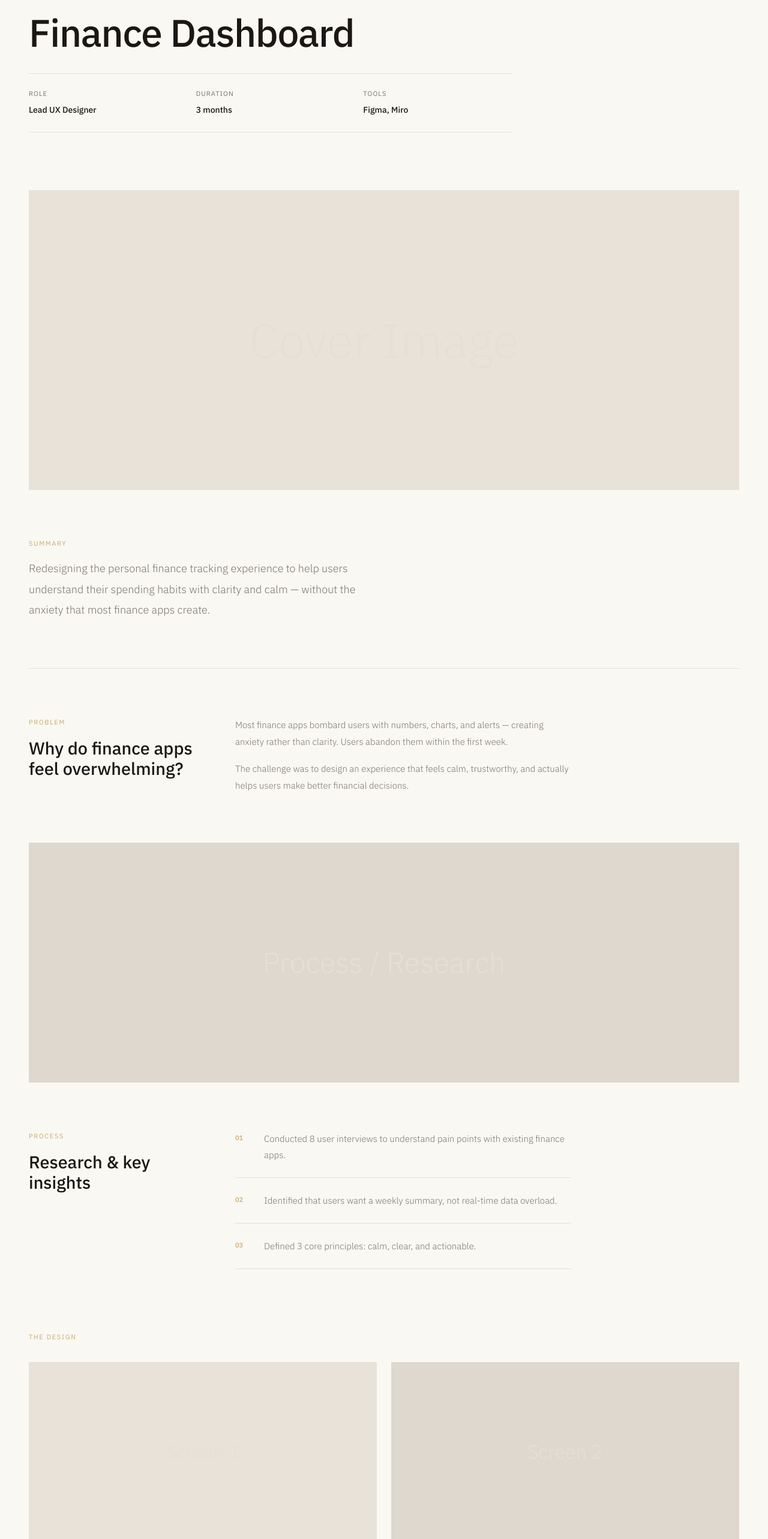
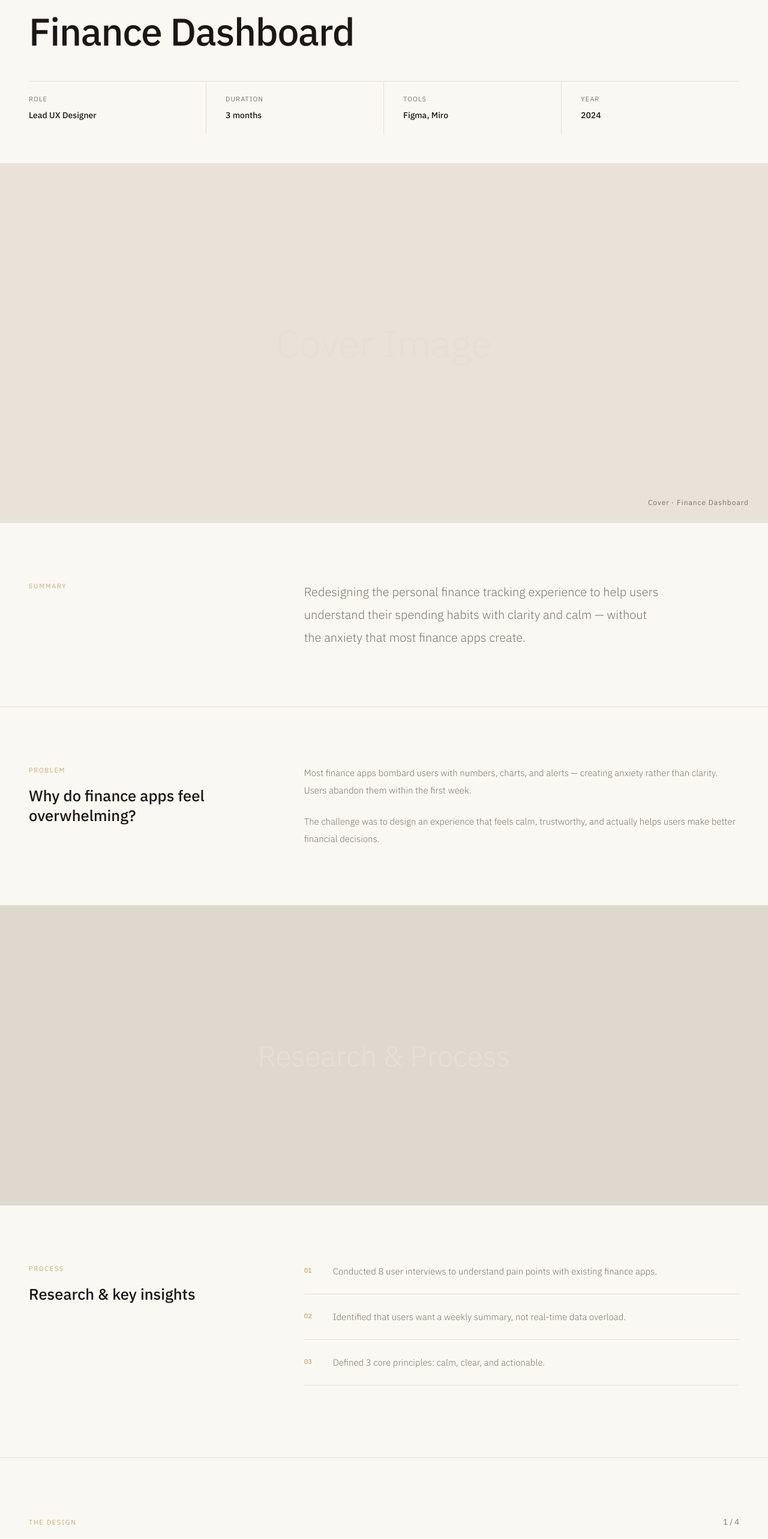
Before and after one commit to NazrinChobanzada/my-portfolio, a Next.js app: page /work/finance-dashboard in a window 1280 px wide. Shown: the part 180-2746 px from the top of the page at 60% size. Built offline with nearby package versions, Linux system fonts and the light colour scheme.

Commit message:
açıklama

```diff
--- a/app/work/finance-dashboard/page.tsx
+++ b/app/work/finance-dashboard/page.tsx
@@ -1,9 +1,26 @@
 "use client";
 import Link from "next/link";
+import { useState } from "react";
 
 export default function FinanceDashboard() {
+  const [activeSlide, setActiveSlide] = useState(0);
+
+  const slides = [
+    { bg: '#E8E2D9', label: 'Entry Point — Dashboard Overview' },
+    { bg: '#DFD8CE', label: 'Spending Breakdown' },
+    { bg: '#D8D0C4', label: 'Weekly Summary View' },
+    { bg: '#CFC8BC', label: 'Transaction Detail' },
+  ];
+
   return (
     <>
+      <style>{`
+        .slide-btn { cursor: pointer; transition: all 0.3s ease; }
+        .slide-btn:hover { opacity: 1 !important; }
+        .nav-link { transition: color 0.2s; }
+        .nav-link:hover { color: var(--dark) !important; }
+      `}</style>
+
       {/* NAV */}
       <nav style={{
         display: 'flex', alignItems: 'center', justifyContent: 'space-between',
@@ -13,26 +30,27 @@ export default function FinanceDashboard() {
         <Link href="/" style={{ fontFamily: 'var(--ff-display)', fontSize: '20px', textDecoration: 'none', color: 'var(--dark)' }}>
           Alex Doe
         </Link>
-        <Link href="/#work" style={{ fontSize: '13px', color: 'var(--muted)', textDecoration: 'none', letterSpacing: '0.05em' }}>
+        <Link href="/#work" className="nav-link" style={{ fontSize: '13px', color: 'var(--muted)', textDecoration: 'none', letterSpacing: '0.05em' }}>
           ← Back to work
         </Link>
       </nav>
 
-      {/* HERO */}
-      <section style={{ padding: '5rem 3rem 3rem', maxWidth: '900px' }}>
+      {/* HEADER */}
+      <section style={{ padding: '5rem 3rem 3rem' }}>
         <div style={{ fontSize: '12px', letterSpacing: '0.15em', color: 'var(--accent)', textTransform: 'uppercase', marginBottom: '1rem' }}>
           Mobile App · 2024
         </div>
-        <h1 style={{ fontFamily: 'var(--ff-display)', fontSize: 'clamp(2.5rem,5vw,4rem)', fontWeight: 500, lineHeight: 1.1, marginBottom: '2rem', letterSpacing: '-0.02em' }}>
+        <h1 style={{ fontFamily: 'var(--ff-display)', fontSize: 'clamp(2.5rem,5vw,4.5rem)', fontWeight: 500, lineHeight: 1.05, letterSpacing: '-0.02em', marginBottom: '3rem', maxWidth: '700px' }}>
           Finance Dashboard
         </h1>
-        <div style={{ display: 'grid', gridTemplateColumns: 'repeat(3,1fr)', gap: '2rem', borderTop: '1px solid var(--border)', borderBottom: '1px solid var(--border)', padding: '1.5rem 0', marginBottom: '3rem' }}>
+        <div style={{ display: 'grid', gridTemplateColumns: 'repeat(4,1fr)', gap: '0', borderTop: '1px solid var(--border)' }}>
           {[
             { label: 'Role', value: 'Lead UX Designer' },
             { label: 'Duration', value: '3 months' },
             { label: 'Tools', value: 'Figma, Miro' },
-          ].map(item => (
-            <div key={item.label}>
+            { label: 'Year', value: '2024' },
+          ].map((item, i) => (
+            <div key={item.label} style={{ padding: '1.25rem 0', borderRight: i < 3 ? '1px solid var(--border)' : 'none', paddingRight: '2rem', paddingLeft: i > 0 ? '2rem' : '0' }}>
               <div style={{ fontSize: '11px', color: 'var(--muted)', letterSpacing: '0.1em', textTransform: 'uppercase', marginBottom: '0.4rem' }}>{item.label}</div>
               <div style={{ fontSize: '14px', fontWeight: 500 }}>{item.value}</div>
             </div>
@@ -40,30 +58,30 @@ export default function FinanceDashboard() {
         </div>
       </section>
 
-      {/* COVER */}
-      <div style={{ background: '#E8E2D9', height: '500px', margin: '0 3rem', display: 'flex', alignItems: 'center', justifyContent: 'center' }}>
-        <span style={{ fontFamily: 'var(--ff-display)', fontSize: '5rem', color: 'var(--border)', fontWeight: 300 }}>Cover Image</span>
+      {/* COVER — full width */}
+      <div style={{ background: '#E8E2D9', height: '600px', margin: '0', display: 'flex', alignItems: 'center', justifyContent: 'center', position: 'relative' }}>
+        <span style={{ fontFamily: 'var(--ff-display)', fontSize: '4rem', color: 'var(--border)', fontWeight: 300 }}>Cover Image</span>
+        <div style={{ position: 'absolute', bottom: '1.5rem', right: '2rem', fontSize: '12px', color: 'var(--muted)', letterSpacing: '0.08em' }}>Cover · Finance Dashboard</div>
       </div>
 
       {/* SUMMARY */}
-      <section style={{ padding: '5rem 3rem', maxWidth: '700px' }}>
-        <div style={{ fontSize: '11px', letterSpacing: '0.15em', color: 'var(--accent)', textTransform: 'uppercase', marginBottom: '1rem' }}>Summary</div>
-        <p style={{ fontSize: '18px', lineHeight: 1.9, color: 'var(--muted)', fontWeight: 300 }}>
+      <section style={{ padding: '6rem 3rem', display: 'grid', gridTemplateColumns: '1fr 2fr', gap: '6rem', borderBottom: '1px solid var(--border)' }}>
+        <div>
+          <div style={{ fontSize: '11px', letterSpacing: '0.15em', color: 'var(--accent)', textTransform: 'uppercase', marginBottom: '1rem' }}>Summary</div>
+        </div>
+        <p style={{ fontSize: '20px', lineHeight: 1.9, color: 'var(--muted)', fontWeight: 300, maxWidth: '600px' }}>
           Redesigning the personal finance tracking experience to help users understand their spending habits with clarity and calm — without the anxiety that most finance apps create.
         </p>
       </section>
 
-      {/* DIVIDER */}
-      <div style={{ borderTop: '1px solid var(--border)', margin: '0 3rem' }} />
-
       {/* PROBLEM */}
-      <section style={{ padding: '5rem 3rem', display: 'grid', gridTemplateColumns: '1fr 2fr', gap: '4rem', maxWidth: '1000px' }}>
+      <section style={{ padding: '6rem 3rem', display: 'grid', gridTemplateColumns: '1fr 2fr', gap: '6rem', borderBottom: '1px solid var(--border)' }}>
         <div>
           <div style={{ fontSize: '11px', letterSpacing: '0.15em', color: 'var(--accent)', textTransform: 'uppercase', marginBottom: '1rem' }}>Problem</div>
-          <h2 style={{ fontFamily: 'var(--ff-display)', fontSize: '1.8rem', fontWeight: 500, lineHeight: 1.2 }}>Why do finance apps feel overwhelming?</h2>
+          <h2 style={{ fontFamily: 'var(--ff-display)', fontSize: '1.6rem', fontWeight: 500, lineHeight: 1.3 }}>Why do finance apps feel overwhelming?</h2>
         </div>
         <div>
-          <p style={{ fontSize: '15px', lineHeight: 1.9, color: 'var(--muted)', fontWeight: 300, marginBottom: '1rem' }}>
+          <p style={{ fontSize: '15px', lineHeight: 1.9, color: 'var(--muted)', fontWeight: 300, marginBottom: '1.5rem' }}>
             Most finance apps bombard users with numbers, charts, and alerts — creating anxiety rather than clarity. Users abandon them within the first week.
           </p>
           <p style={{ fontSize: '15px', lineHeight: 1.9, color: 'var(--muted)', fontWeight: 300 }}>
@@ -72,16 +90,16 @@ export default function FinanceDashboard() {
         </div>
       </section>
 
-      {/* IMAGE PLACEHOLDER */}
-      <div style={{ margin: '0 3rem', background: '#DFD8CE', height: '400px', display: 'flex', alignItems: 'center', justifyContent: 'center' }}>
-        <span style={{ fontFamily: 'var(--ff-display)', fontSize: '3rem', color: 'var(--border)', fontWeight: 300 }}>Process / Research</span>
+      {/* IMAGE — full width */}
+      <div style={{ background: '#DFD8CE', height: '500px', display: 'flex', alignItems: 'center', justifyContent: 'center', position: 'relative' }}>
+        <span style={{ fontFamily: 'var(--ff-display)', fontSize: '3rem', color: 'var(--border)', fontWeight: 300 }}>Research & Process</span>
       </div>
 
       {/* PROCESS */}
-      <section style={{ padding: '5rem 3rem', display: 'grid', gridTemplateColumns: '1fr 2fr', gap: '4rem', maxWidth: '1000px' }}>
+      <section style={{ padding: '6rem 3rem', display: 'grid', gridTemplateColumns: '1fr 2fr', gap: '6rem', borderBottom: '1px solid var(--border)' }}>
         <div>
           <div style={{ fontSize: '11px', letterSpacing: '0.15em', color: 'var(--accent)', textTransform: 'uppercase', marginBottom: '1rem' }}>Process</div>
-          <h2 style={{ fontFamily: 'var(--ff-display)', fontSize: '1.8rem', fontWeight: 500, lineHeight: 1.2 }}>Research & key insights</h2>
+          <h2 style={{ fontFamily: 'var(--ff-display)', fontSize: '1.6rem', fontWeight: 500, lineHeight: 1.3 }}>Research & key insights</h2>
         </div>
         <div>
           {[
@@ -97,30 +115,72 @@ export default function FinanceDashboard() {
         </div>
       </section>
 
-      {/* DESIGNS */}
-      <section style={{ padding: '0 3rem 5rem' }}>
-        <div style={{ fontSize: '11px', letterSpacing: '0.15em', color: 'var(--accent)', textTransform: 'uppercase', marginBottom: '2rem' }}>The Design</div>
-        <div style={{ display: 'grid', gridTemplateColumns: '1fr 1fr', gap: '1.5rem' }}>
-          {['#E8E2D9', '#DFD8CE', '#D8D0C4', '#CFC8BC'].map((bg, i) => (
-            <div key={i} style={{ background: bg, height: '300px', display: 'flex', alignItems: 'center', justifyContent: 'center' }}>
-              <span style={{ fontFamily: 'var(--ff-display)', fontSize: '2rem', color: 'var(--border)', fontWeight: 300 }}>Screen {i + 1}</span>
+      {/* SLIDER */}
+      <section style={{ padding: '6rem 3rem', borderBottom: '1px solid var(--border)' }}>
+        <div style={{ display: 'flex', justifyContent: 'space-between', alignItems: 'baseline', marginBottom: '2rem' }}>
+          <div style={{ fontSize: '11px', letterSpacing: '0.15em', color: 'var(--accent)', textTransform: 'uppercase' }}>The Design</div>
+          <span style={{ fontSize: '13px', color: 'var(--muted)' }}>{activeSlide + 1} / {slides.length}</span>
+        </div>
+
+        {/* Main slide */}
+        <div style={{ background: slides[activeSlide].bg, height: '500px', display: 'flex', alignItems: 'center', justifyContent: 'center', marginBottom: '1rem', transition: 'background 0.4s ease', position: 'relative' }}>
+          <span style={{ fontFamily: 'var(--ff-display)', fontSize: '3rem', color: 'var(--border)', fontWeight: 300 }}>Screen {activeSlide + 1}</span>
+        </div>
+
+        {/* Slide label */}
+        <div style={{ fontSize: '13px', color: 'var(--muted)', marginBottom: '1.5rem', letterSpacing: '0.03em' }}>{slides[activeSlide].label}</div>
+
+        {/* Thumbnails */}
+        <div style={{ display: 'grid', gridTemplateColumns: 'repeat(4, 1fr)', gap: '0.75rem' }}>
+          {slides.map((slide, i) => (
+            <div
+              key={i}
+              className="slide-btn"
+              onClick={() => setActiveSlide(i)}
+              style={{
+                background: slide.bg,
+                height: '100px',
+                cursor: 'pointer',
+                border: i === activeSlide ? '2px solid var(--dark)' : '2px solid transparent',
+                opacity: i === activeSlide ? 1 : 0.5,
+                transition: 'all 0.3s ease',
+                display: 'flex', alignItems: 'center', justifyContent: 'center'
+              }}
+            >
+              <span style={{ fontSize: '11px', color: 'var(--muted)', letterSpacing: '0.05em' }}>{i + 1}</span>
             </div>
           ))}
+        </div>
+
+        {/* Prev / Next */}
+        <div style={{ display: 'flex', gap: '1rem', marginTop: '1.5rem' }}>
+          <button
+            onClick={() => setActiveSlide(i => Math.max(0, i - 1))}
+            style={{ background: 'none', border: '1px solid var(--border)', padding: '0.6rem 1.25rem', fontSize: '13px', cursor: 'pointer', color: 'var(--muted)', borderRadius: '4px' }}
+          >
+            ← Prev
+          </button>
+          <button
+            onClick={() => setActiveSlide(i => Math.min(slides.length - 1, i + 1))}
+            style={{ background: 'none', border: '1px solid var(--border)', padding: '0.6rem 1.25rem', fontSize: '13px', cursor: 'pointer', color: 'var(--muted)', borderRadius: '4px' }}
+          >
+            Next →
+          </button>
         </div>
       </section>
 
       {/* LEARNINGS */}
-      <section style={{ padding: '5rem 3rem', background: 'var(--warm)' }}>
-        <div style={{ maxWidth: '700px' }}>
+      <section style={{ padding: '6rem 3rem', display: 'grid', gridTemplateColumns: '1fr 2fr', gap: '6rem', background: 'var(--warm)', borderBottom: '1px solid var(--border)' }}>
+        <div>
           <div style={{ fontSize: '11px', letterSpacing: '0.15em', color: 'var(--accent)', textTransform: 'uppercase', marginBottom: '1rem' }}>Impact & Learnings</div>
-          <p style={{ fontSize: '18px', lineHeight: 1.9, color: 'var(--muted)', fontWeight: 300 }}>
-            The redesign reduced user drop-off by 40% in testing. The biggest learning: simplicity is not about removing features — it&apos;s about revealing the right information at the right time.
-          </p>
         </div>
+        <p style={{ fontSize: '20px', lineHeight: 1.9, color: 'var(--muted)', fontWeight: 300 }}>
+          The redesign reduced user drop-off by 40% in testing. The biggest learning: simplicity is not about removing features — it&apos;s about revealing the right information at the right time.
+        </p>
       </section>
 
       {/* NEXT PROJECT */}
-      <section style={{ padding: '4rem 3rem', borderTop: '1px solid var(--border)', display: 'flex', justifyContent: 'space-between', alignItems: 'center' }}>
+      <section style={{ padding: '4rem 3rem', display: 'flex', justifyContent: 'space-between', alignItems: 'center' }}>
         <span style={{ fontSize: '12px', color: 'var(--muted)', letterSpacing: '0.1em', textTransform: 'uppercase' }}>Next project</span>
         <Link href="/work/design-system" style={{ fontFamily: 'var(--ff-display)', fontSize: '2rem', fontWeight: 500, textDecoration: 'none', color: 'var(--dark)', letterSpacing: '-0.02em' }}>
           Design System →
```
